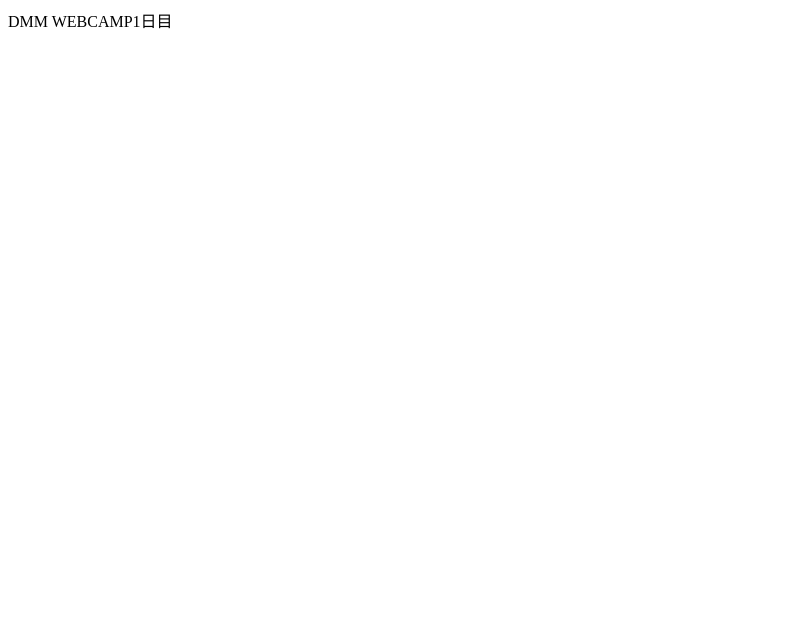
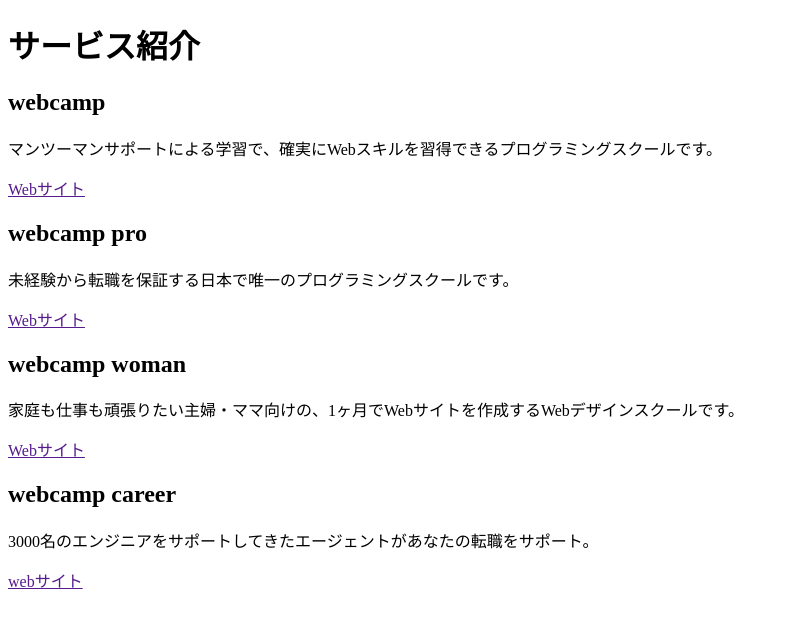
Before and after one commit to tyomine/review2, a plain HTML site: page sample.html in a window 1280 px wide. Shown: the whole page, without its empty margins (0-789 px from the left). Drawn offline with Linux system fonts and the light colour scheme.

Commit message:
サンプル作成終了

```diff
--- /dev/null
+++ b/sample.css
@@ -0,0 +1,3 @@
+h1 {
+  color: orange;
+}
--- a/sample.html
+++ b/sample.html
@@ -3,8 +3,21 @@
   <head>
     <meta charset="utf-8" />
     <title>初めてのHTML</title>
+    <link rel="styleheet" href="sample.css" />
   </head>
   <body>
-    DMM WEBCAMP1日目
+    <h1>サービス紹介</h1>
+    <h2>webcamp</h2>
+    <p>マンツーマンサポートによる学習で、確実にWebスキルを習得できるプログラミングスクールです。</p>
+    <a href="">Webサイト</a>
+    <h2>webcamp pro</h2>
+    <p>未経験から転職を保証する日本で唯一のプログラミングスクールです。</p>
+    <a href="">Webサイト</a>
+    <h2>webcamp woman</h2>
+    <p>家庭も仕事も頑張りたい主婦・ママ向けの、1ヶ月でWebサイトを作成するWebデザインスクールです。</p>
+    <a href="">Webサイト</a>
+    <h2>webcamp career</h2>
+    <p>3000名のエンジニアをサポートしてきたエージェントがあなたの転職をサポート。</p>
+    <a href="">webサイト</a>
   </body>
 </html>
```
